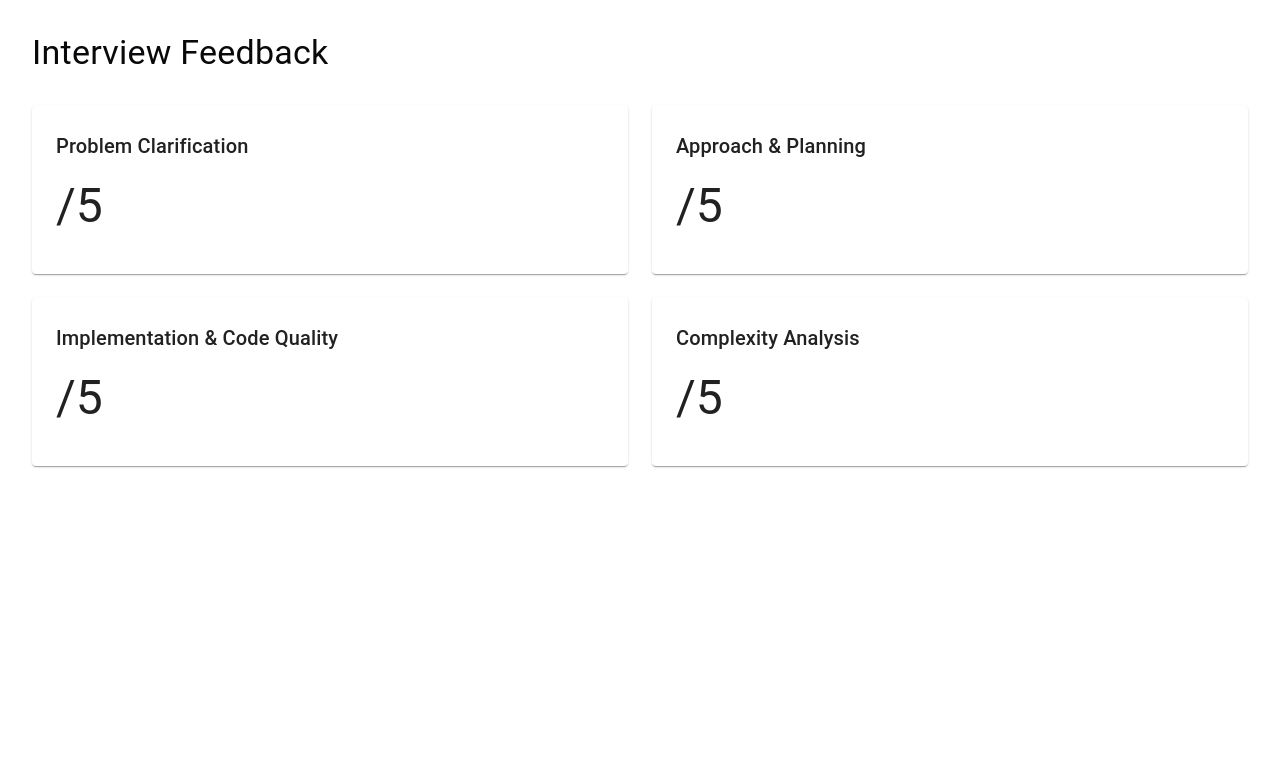
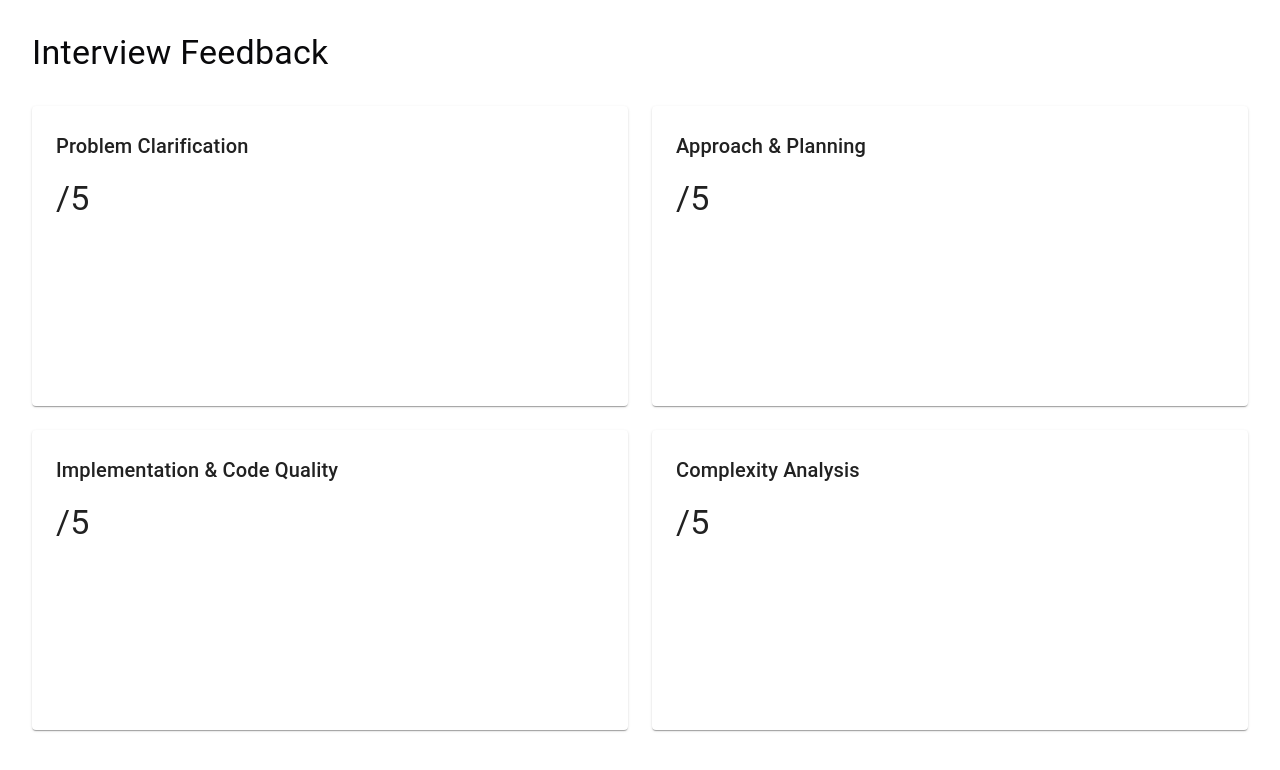
Before and after one commit to gabrielchuv/ai-interviewer, a Next.js app: page /feedback in a window 1280 px wide. Shown: the top 770 px of the page. Built offline with nearby package versions, Linux system fonts and the light colour scheme; no server answers.

Commit message:
Reformat the feedback page boxes

```diff
--- a/app/feedback/page.tsx
+++ b/app/feedback/page.tsx
@@ -50,47 +50,77 @@ export default function Feedback() {
   }
 
   return (
-    <Box sx={{ p: 4 }}>
+    <Box sx={{ p: 4, height: '100vh', overflow: 'auto' }}>
       <Typography variant="h4" sx={{ mb: 4 }}>
         Interview Feedback
       </Typography>
       <Grid container spacing={3}>
-        <Grid item xs={6}>
-          <Paper sx={{ p: 3 }}>
+        <Grid item xs={12} md={6}>
+          <Paper sx={{
+            p: 3,
+            height: '300px',
+            display: 'flex',
+            flexDirection: 'column',
+            overflow: 'auto'
+          }}>
             <Typography variant="h6">Problem Clarification</Typography>
-            <Typography variant="h3" sx={{ my: 2 }}>
+            <Typography variant="h4" sx={{ my: 2 }}>
               {feedback?.clarification.rating}/5
             </Typography>
-            <Typography>{feedback?.clarification.feedback}</Typography>
-          </Paper>
-        </Grid>
-        <Grid item xs={6}>
-          <Paper sx={{ p: 3 }}>
-            <Typography variant="h6">Approach & Planning</Typography>
-            <Typography variant="h3" sx={{ my: 2 }}>
-              {feedback?.approach.rating}/5
-            </Typography>
-            <Typography>{feedback?.approach.feedback}</Typography>
-          </Paper>
-        </Grid>
-        <Grid item xs={6}>
-          <Paper sx={{ p: 3 }}>
-            <Typography variant="h6">Implementation & Code Quality</Typography>
-            <Typography variant="h3" sx={{ my: 2 }}>
-              {feedback?.codeQuality.rating}/5
-            </Typography>
-            <Typography>
-            <Typography>{feedback?.codeQuality.feedback}</Typography>
+            <Typography sx={{ flex: 1, overflow: 'auto' }}>
+              {feedback?.clarification.feedback}
             </Typography>
           </Paper>
         </Grid>
-        <Grid item xs={6}>
-          <Paper sx={{ p: 3 }}>
+        <Grid item xs={12} md={6}>
+          <Paper sx={{
+            p: 3,
+            height: '300px',
+            display: 'flex',
+            flexDirection: 'column',
+            overflow: 'auto'
+          }}>
+            <Typography variant="h6">Approach & Planning</Typography>
+            <Typography variant="h4" sx={{ my: 2 }}>
+              {feedback?.approach.rating}/5
+            </Typography>
+            <Typography sx={{ flex: 1, overflow: 'auto' }}>
+              {feedback?.approach.feedback}
+            </Typography>
+          </Paper>
+        </Grid>
+        <Grid item xs={12} md={6}>
+          <Paper sx={{
+            p: 3,
+            height: '300px',
+            display: 'flex',
+            flexDirection: 'column',
+            overflow: 'auto'
+          }}>
+            <Typography variant="h6">Implementation & Code Quality</Typography>
+            <Typography variant="h4" sx={{ my: 2 }}>
+              {feedback?.codeQuality.rating}/5
+            </Typography>
+            <Typography sx={{ flex: 1, overflow: 'auto' }}>
+              {feedback?.codeQuality.feedback}
+            </Typography>
+          </Paper>
+        </Grid>
+        <Grid item xs={12} md={6}>
+          <Paper sx={{
+            p: 3,
+            height: '300px',
+            display: 'flex',
+            flexDirection: 'column',
+            overflow: 'auto'
+          }}>
             <Typography variant="h6">Complexity Analysis</Typography>
-            <Typography variant="h3" sx={{ my: 2 }}>
+            <Typography variant="h4" sx={{ my: 2 }}>
               {feedback?.complexity.rating}/5
             </Typography>
-            <Typography>{feedback?.complexity.feedback}</Typography>
+            <Typography sx={{ flex: 1, overflow: 'auto' }}>
+              {feedback?.complexity.feedback}
+            </Typography>
           </Paper>
         </Grid>
       </Grid>
```
